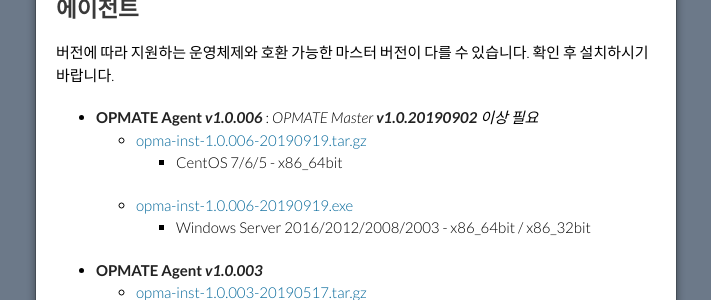
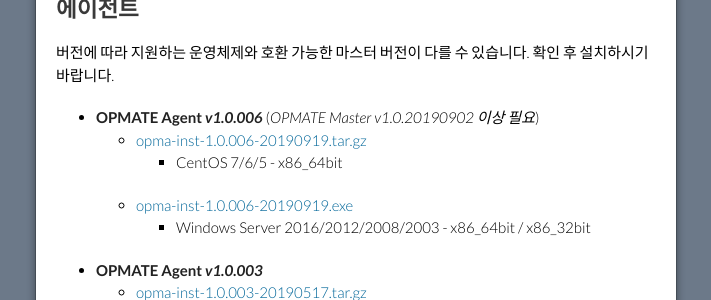
Before and after one commit to opmate/opmate.github.io, a Jekyll site: the page built from download/index.md, in a window 1280 px wide. Shown: the part 161-461 px from the top of the page, without its empty margins (284-995 px from the left). Built offline with Jekyll 4.4.1, drawn with Linux system fonts in a browser that asks for light colours; our own code applies the rules of GitHub Pages for plain Markdown files; a script that is not in the unit is left out; the repository's description, which GitHub fills in, is left out.

```diff
--- a/download/index.md
+++ b/download/index.md
@@ -6,7 +6,7 @@ title: Software Download
 
 버전에 따라 지원하는 운영체제와 호환 가능한 마스터 버전이 다를 수 있습니다. 확인 후 설치하시기 바랍니다.
 
-- **OPMATE Agent _v1.0.006_** : _OPMATE Master **v1.0.20190902** 이상 필요_
+- **OPMATE Agent _v1.0.006_** (_OPMATE Master v1.0.20190902 이상 필요_)
   - [opma-inst-1.0.006-20190919.tar.gz](opma-inst-1.0.006-20190919.tar.gz)
     - CentOS 7/6/5 - x86_64bit
   - [opma-inst-1.0.006-20190919.exe](opma-inst-1.0.006-20190919.exe_)
```
